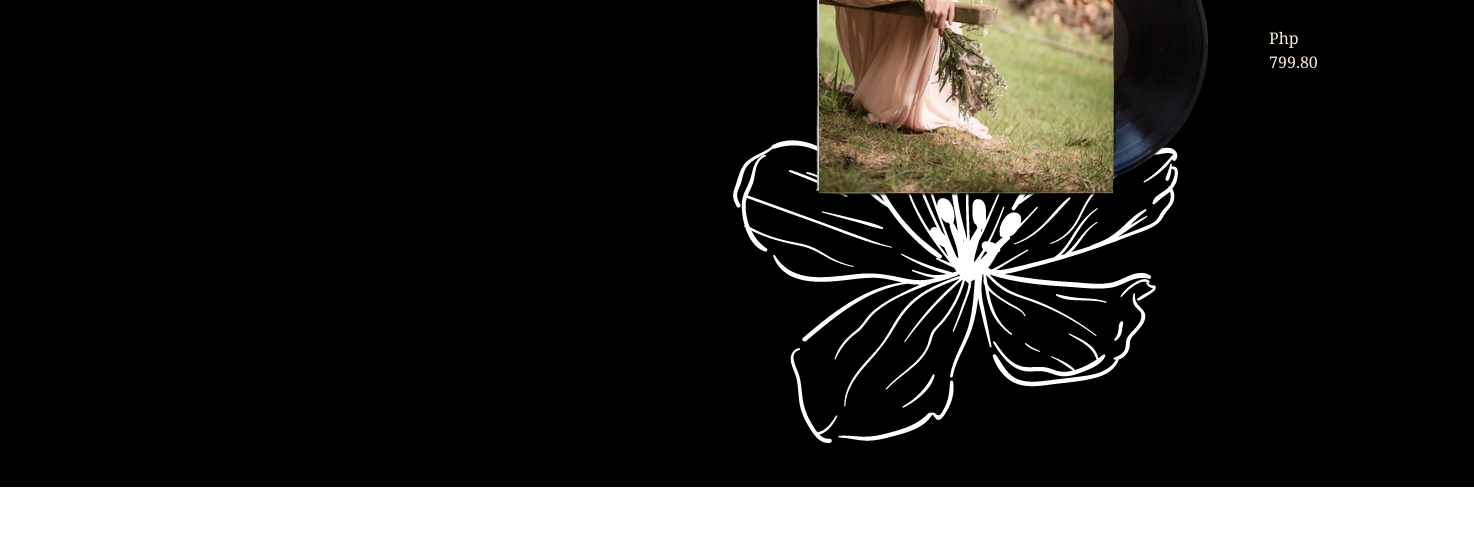
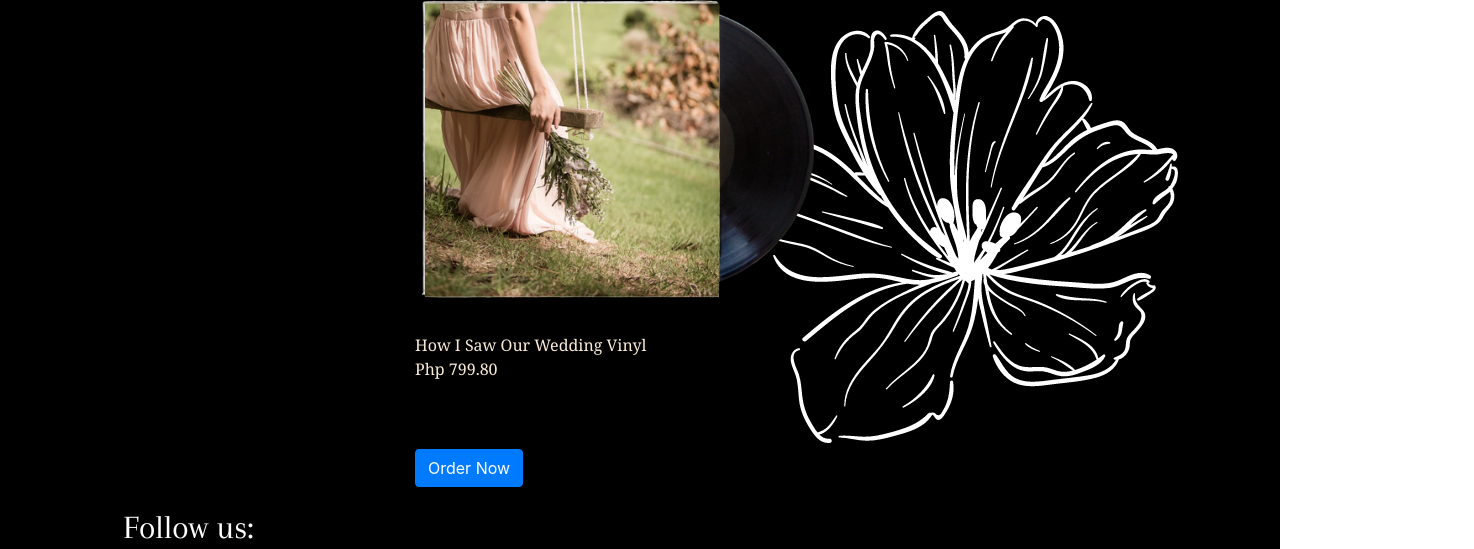
Before and after one commit to DJACamagan/EmpTechFinalDamian, a plain HTML site: page Merch.html in a window 1280 px wide. Shown: the part 313-862 px from the top of the page, 1474 px wide, since content can reach past the window. Before the commit the page ends 800 px from the top, so only its background shows below. Drawn offline with nearby package versions, Linux system fonts and the light colour scheme.

Commit message:
Sixth Commit

```diff
--- a/Email.css
+++ b/Email.css
@@ -1,5 +1,5 @@
 body {
-  background-image: url("BackgroundJ.png");
+  background-image: url("Justine1.png");
   }
   .EN{
     color: antiquewhite;
@@ -7,21 +7,24 @@
      align-self: auto;
   }
 
+
+
   .E1  {
     font-family:Georgia, 'Times New Roman', Times, serif ;
     color: antiquewhite;
     position: relative;
-    top: 90px;
-    left: 100px;
-    width: 200px;
-    height: 50px;
+    top: 275px;
+    left: 725px;
+    width: 500px;
+    height: 300px;
   }
+
   .E2  {
     font-family:Georgia, 'Times New Roman', Times, serif ;
     color: antiquewhite;
     position: relative;
-    top: 90px;
-    left: 100px;
-    width: 200px;
-    height: 50px;
+    top: 10px;
+    left: 725px;
+    width: 500px;
+    height: 300px;
   }
--- a/Merch.css
+++ b/Merch.css
@@ -10,7 +10,7 @@
   img {
     position: relative;
     top: 90px;
-    left: 0px;
+    left: 375px;
     width: 500px;
     height: 500px;
 
@@ -19,8 +19,15 @@
     font-family:Georgia, 'Times New Roman', Times, serif ;
     color: antiquewhite;
     position: relative;
-    top: 90px;
-    right: 0px;
-    width: 200px;
-    height: 50px;
+    top: 10px;
+    left: 415px;
+    width: 500px;
+    height: 100px;
   }
+  .M2 {
+    position: relative;
+    top: 10px;
+    left: 415px;
+    width: 500px;
+    height: 100px;
+  }
--- a/Merch.html
+++ b/Merch.html
@@ -9,6 +9,7 @@
     <title>j u s t i n e</title>
 </head>
 <body>
+    <div>
     <nav class="MN">
         <nav class="navbar navbar-expand-lg bg-transparent">
             <div class="container-fluid">
@@ -40,22 +41,23 @@
                   </div>
                     <nav class="navbar navbar-expand-lg bg-transparent">
                     <div class="container-fluid">
-                </div>
                       <a class="navbar-brand" href="Email.html">Email</a>
                       <button class="navbar-toggler" type="button" data-bs-toggle="collapse" data-bs-target="#navbarSupportedContent" aria-controls="navbarSupportedContent" aria-expanded="false" aria-label="Toggle navigation">
                         <span class="navbar-toggler-icon"></span>
                       </button>
+                      <div class="navbar" style="position: fixed;"></div>
+                    </nav>
                   </div>
-                  </nav>
 
     <p style="background-image: url('Justine1.png');"></p>
 
 <img src="How I Saw Our Wedding Vinyl.png" alt="How I Saw Our Wedding Vinyl">
 
-<p class="M1">Php 799.80</p> <br>
+<p class="M1">How I Saw Our Wedding Vinyl <br> Php 799.80 </p>
 
+<div class="M2">
 <button type="submit" class="btn btn-primary">Order Now</button>
-
+</div>
 
 
 
--- a/OutNow.css
+++ b/OutNow.css
@@ -16,10 +16,10 @@
     }
   img {
     position: relative;
-    top: 90px;
+    top: 50px;
     left: 100px;
     width: 400px;
-    height: 400px;
+    height: 300px;
 
   }
 .ON1 {
@@ -28,7 +28,7 @@
   position: relative;
   top: 90px;
   left: 100px;
-  width: 200px;
+  width: 400px;
   height: 50px;
 }
 .ON2  {
@@ -37,7 +37,7 @@
   position: relative;
   top: 90px;
   left: 100px;
-  width: 200px;
+  width: 400px;
   height: 50px;
 }
 .ON3  {
@@ -46,7 +46,7 @@
   position: relative;
     top: 90px;
     left: 100px;
-    width: 200px;
+    width: 400px;
     height: 50px;
 
 }
@@ -56,7 +56,7 @@
   float: right;
   position: relative;
   top: 90px;
-  left: 100px;
+  left: 0px;
   width: 200px;
   height: 50px;
 }
```
Also changed, not shown: Email.html (+10 -2 lines), OutNow.html (+6 -1 lines), Tour.css (+5 -5 lines), Tour.html (+7 -1 lines). Lines whose indentation alone changed are shown as unchanged.
